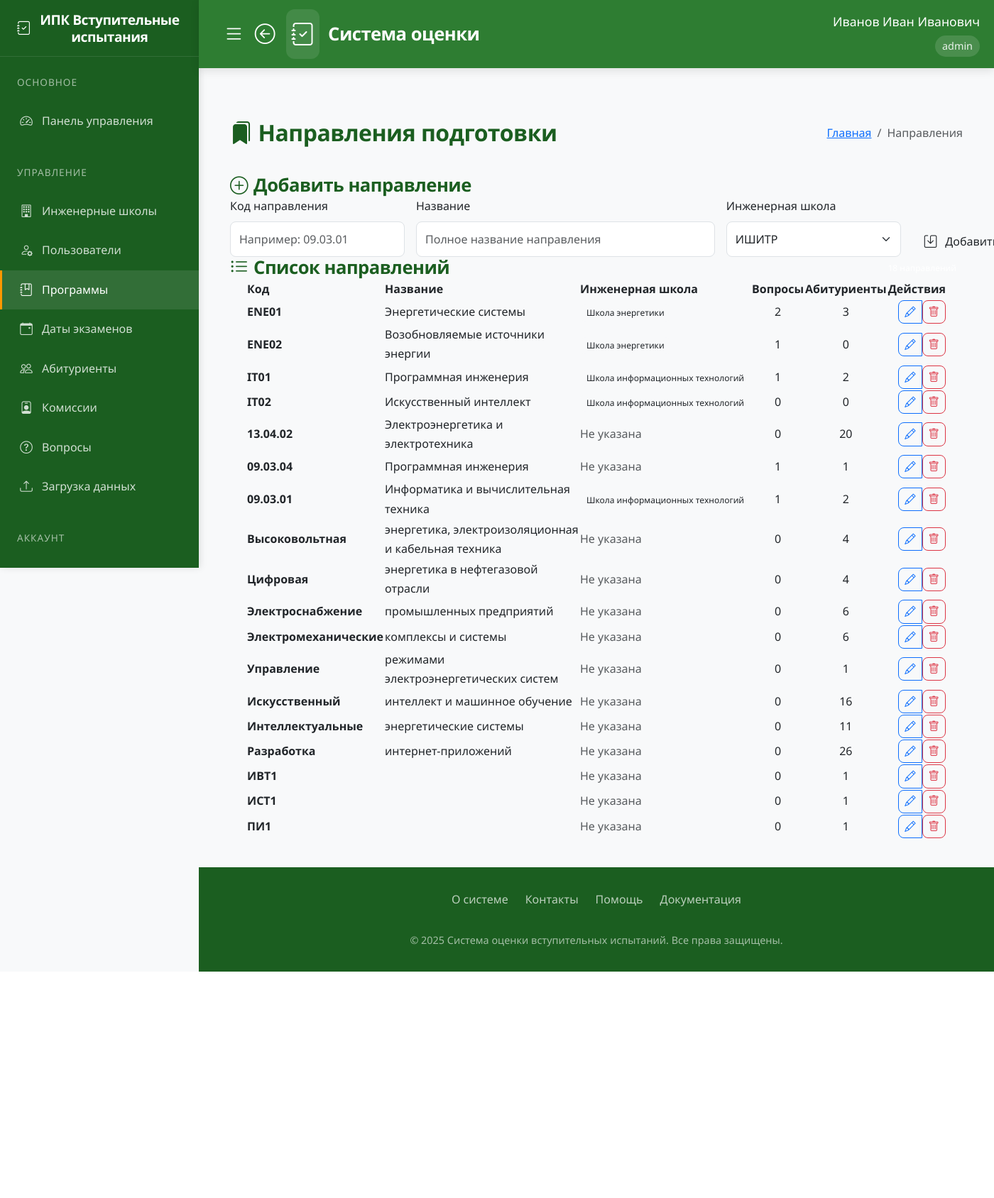
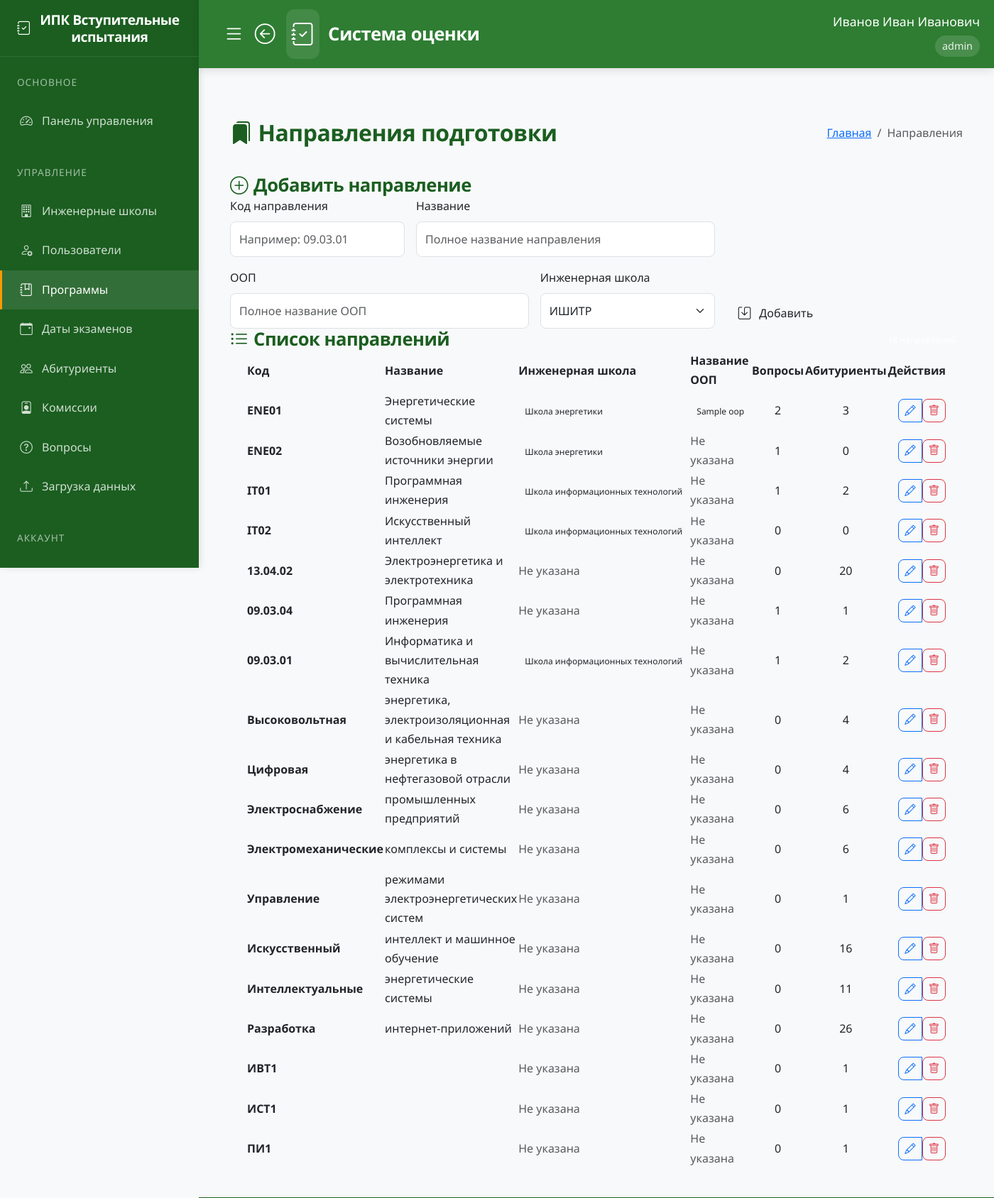
Before and after one commit to ikrivezhenko/exam, a Flask app: page /programs in a window 1400 px wide. Shown: the top 1688 px of the page at 71% size. Before the commit the page ends 1369 px from the top, so only its background shows below. Run offline with Flask 3, Linux system fonts and the light colour scheme; a user stored in the database is signed in; tables that the repository leaves empty hold one stand-in row (values such as "Sample post"); some libraries are stand-ins or nearby versions.

Commit message:
Добавлена колонка ООП для программ

```diff
--- a/app/forms.py
+++ b/app/forms.py
@@ -125,3 +125,13 @@ class UploadApplicantsForm(FlaskForm):
 class UploadScheduleForm(FlaskForm):
     file = FileField('Файл с расписанием (CSV или Excel)', validators=[FileRequired()])
     submit = SubmitField('Загрузить')
+
+class ProgramForm(FlaskForm):
+    code = StringField('Код программы', validators=[DataRequired(), Length(min=2, max=50)])
+    name = StringField('Название программы', validators=[DataRequired(), Length(min=5, max=200)])
+    oop = StringField("Название ООП", validators=[DataRequired(), Length(min=5, max=200)])
+    school_id = SelectField('Инженерная школа', coerce=int, validators=[DataRequired()])
+    submit = SubmitField('Добавить')
+
+    def __init__(self, *args, **kwargs):
+        super(ProgramForm, self).__init__(*args, **kwargs)
--- a/app/routes.py
+++ b/app/routes.py
@@ -15,6 +15,7 @@ from datetime import datetime, date
 import os
 from io import BytesIO
 from werkzeug.utils import secure_filename
+from sqlalchemy.orm import joinedload
 
 routes = Blueprint('routes', __name__)
 
@@ -152,14 +153,18 @@ def programs():
         )
         db.session.add(program)
         db.session.commit()
+
+        oop = Oop(name=form.oop.data, program_id=program.id)
+        db.session.add(oop)
+        db.session.commit()
         flash('Программа добавлена')
         return redirect(url_for('routes.programs'))
 
     # Фильтрация программ
     if current_user.role == 'secretary':
-        programs = Program.query.filter_by(school_id=current_user.school_id).all()
+        programs = Program.query.options(joinedload(Program.oop)).filter_by(school_id=current_user.school_id).all()
     else:  # admin
-        programs = Program.query.all()
+        programs = Program.query.options(joinedload(Program.oop)).all()
 
     return render_template('programs.html', form=form, programs=programs)
 
--- a/app/templates/programs.html
+++ b/app/templates/programs.html
@@ -1,4 +1,3 @@
-
 {% extends "base.html" %}
 
 {% block content %}
@@ -37,6 +36,11 @@
                     {{ form.name(class="custom-form-control form-control", placeholder="Полное название направления") }}
                 </div>
 
+                <div class="col-md-5">
+                    <label class="form-label">ООП</label>
+                    {{ form.oop(class="custom-form-control form-control", placeholder="Полное название ООП") }}
+                </div>
+
                 <div class="col-md-3">
                     <label class="form-label">Инженерная школа</label>
                     {{ form.school_id(class="custom-form-control form-select") }}
@@ -69,6 +73,7 @@
                             <th class="ps-4">Код</th>
                             <th>Название</th>
                             <th>Инженерная школа</th>
+                            <th>Название ООП</th>
                             <th class="text-center">Вопросы</th>
                             <th class="text-center">Абитуриенты</th>
                             <th class="text-end pe-4">Действия</th>
@@ -82,6 +87,13 @@
                             <td>
                                 {% if program.school %}
                                 <span class="badge bg-light text-dark">{{ program.school.name }}</span>
+                                {% else %}
+                                <span class="text-muted">Не указана</span>
+                                {% endif %}
+                            </td>
+                            <td>
+                                {% if program.oop %}
+                                <span class="badge bg-light text-dark">{{ program.oop[0].name }}</span>
                                 {% else %}
                                 <span class="text-muted">Не указана</span>
                                 {% endif %}
```
Also changed, not shown: app/models.py (+20 -9 lines).
